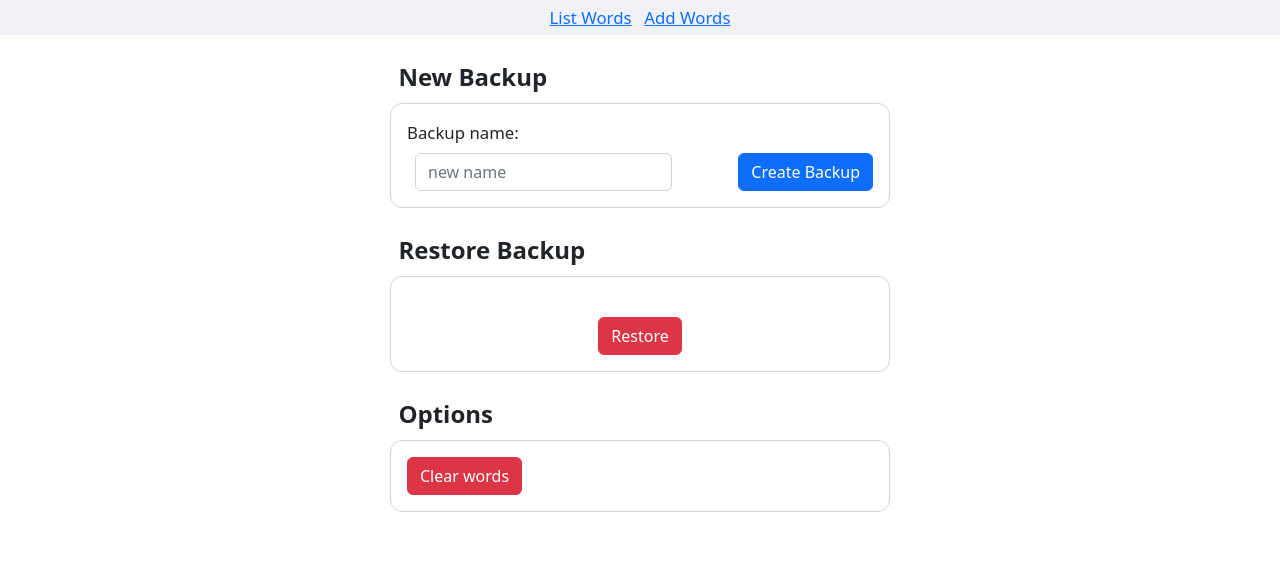
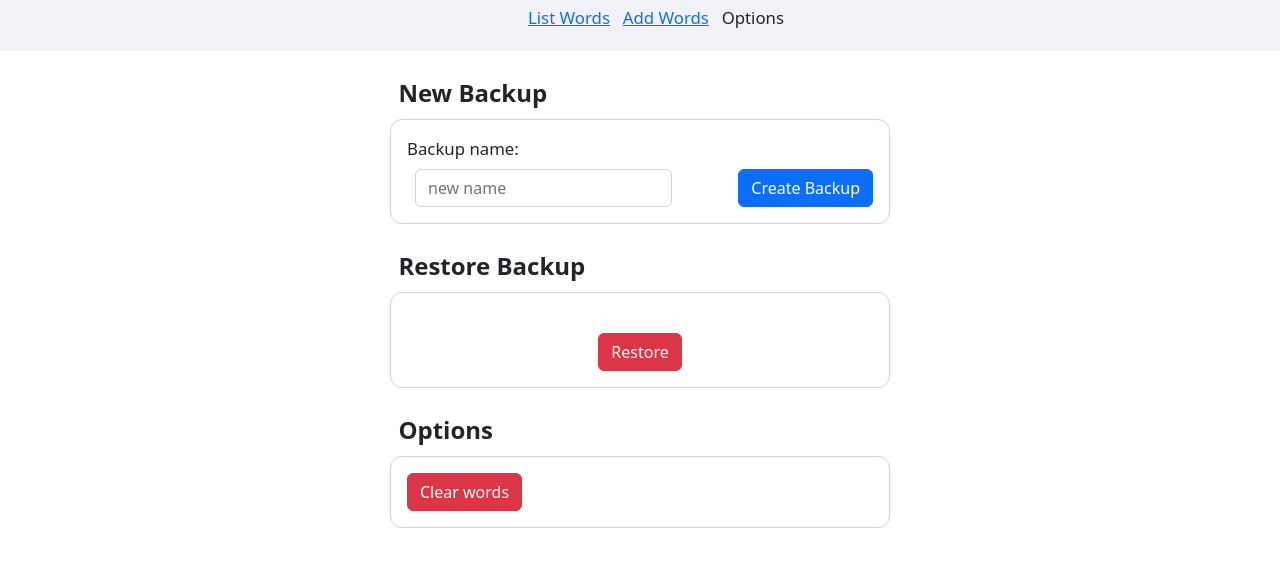
Before and after one commit to vishusandy/lexicon, a SvelteKit app: page /options in a window 1280 px wide. Shown: the top 566 px of the page. Built offline with nearby package versions, Linux system fonts and the light colour scheme.

Commit message:
Improved Nav styling

```diff
--- a/src/components/Nav.svelte
+++ b/src/components/Nav.svelte
@@ -12,9 +12,15 @@
 </script>
 
 <nav class="main">
-    {#each links as link}
-        {#if link.page != current}
-            <a href={link.url}>{link.name}</a>
-        {/if}
-    {/each}
+    <ul>
+        {#each links as link}
+            <li>
+                {#if link.page != current}
+                    <a href={link.url}>{link.name}</a>
+                {:else}
+                    {link.name}
+                {/if}
+            </li>
+        {/each}
+    </ul>
 </nav>
--- a/src/styles/global.scss
+++ b/src/styles/global.scss
@@ -46,7 +46,7 @@ nav.main {
     text-align: center;
 }
 
-nav.main a {
+nav.main li {
     display: inline-block;
     margin: 0px 0.4rem;
 }
```
